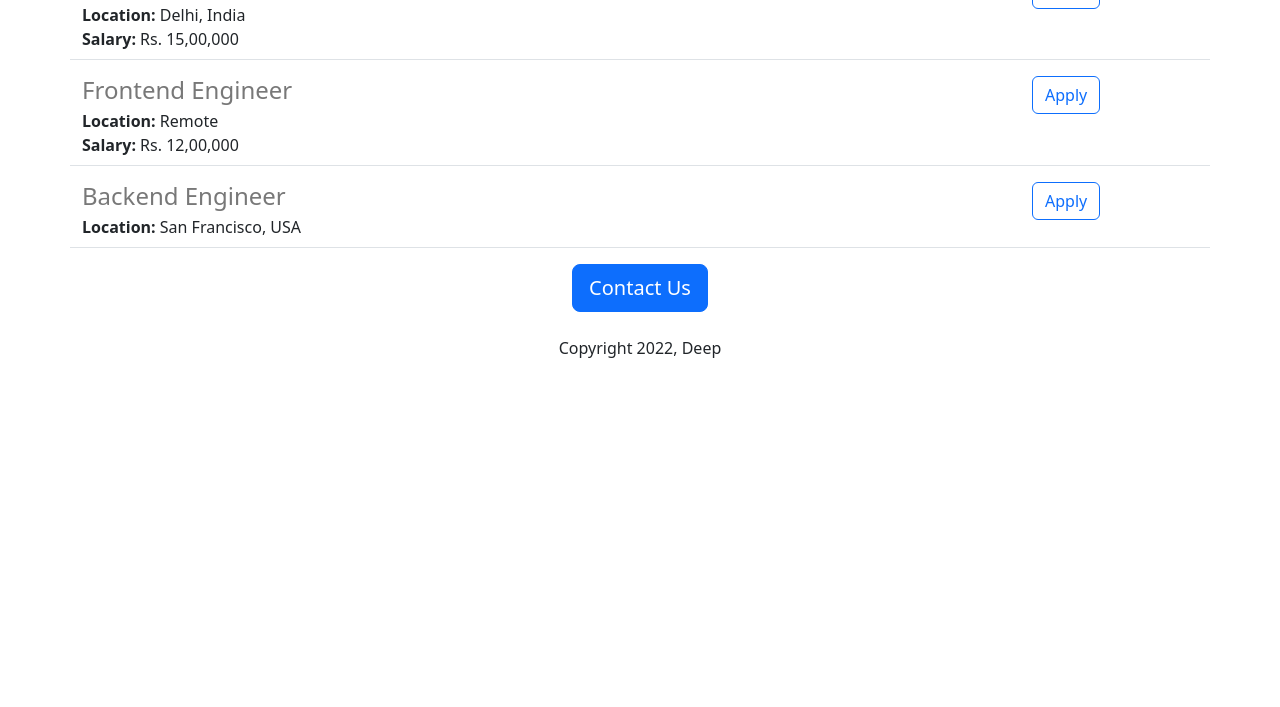
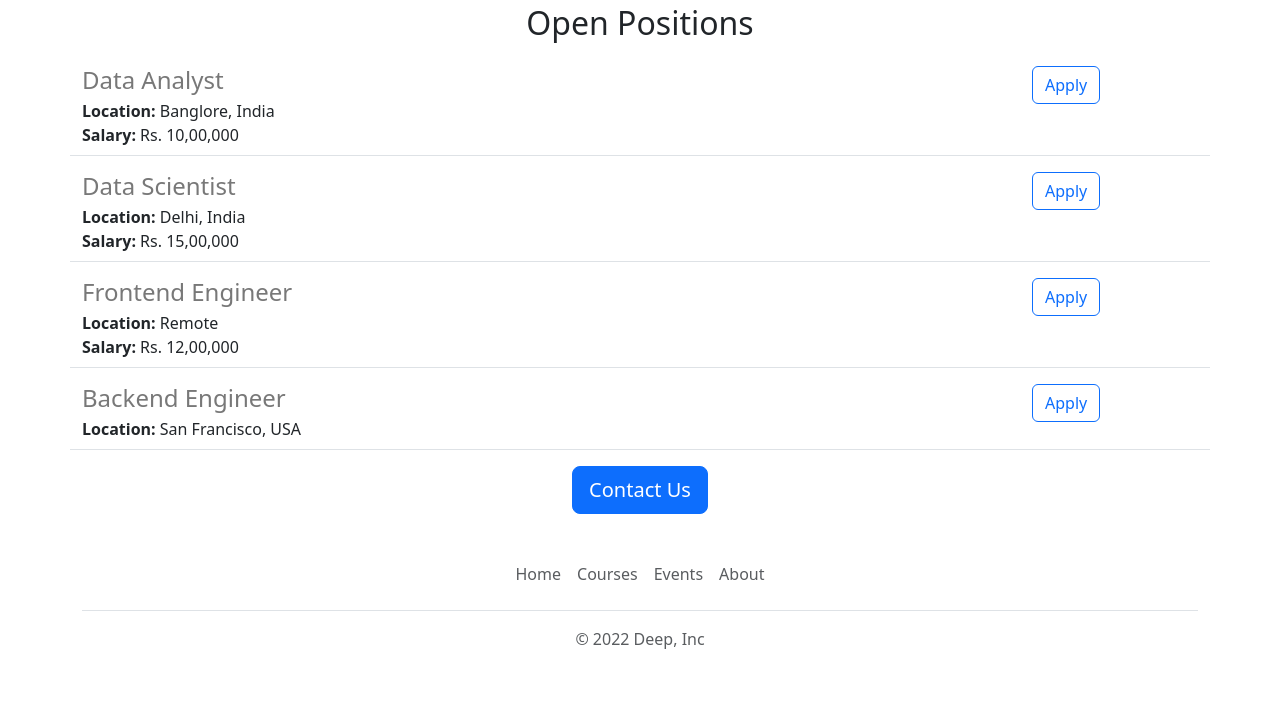
Before and after one commit to Just2Deep/jovian-careers-website, a Flask app: page / in a window 1280 px wide. Shown: the part 844-1551 px from the top of the page. Before the commit the page ends 1202 px from the top, so only its background shows below. Run offline with Flask 2, Linux system fonts and the light colour scheme.

Commit message:
functional & aesthetic improvements

```diff
--- /dev/null
+++ b/templates/footer.html
@@ -0,0 +1,11 @@
+<div class="container">
+  <footer class="py-3 my-4">
+    <ul class="nav justify-content-center border-bottom pb-3 mb-3">
+      <li class="nav-item"><a href="https://jovian.ai" target="_blank"  class="nav-link px-2 text-muted">Home</a></li>
+      <li class="nav-item"><a href="https://jovian.ai/learn" target="_blank" class="nav-link px-2 text-muted">Courses</a></li>
+      <li class="nav-item"><a href="https://jovian.ai/events" target="_blank" class="nav-link px-2 text-muted">Events</a></li>
+      <li class="nav-item"><a href="https://jovian.ai/about" target="_blank" class="nav-link px-2 text-muted">About</a></li>
+    </ul>
+    <p class="text-center text-muted">&copy; 2022 Deep, Inc</p>
+  </footer>
+</div>
--- a/templates/home.html
+++ b/templates/home.html
@@ -8,14 +8,10 @@
   <title>Jovian Careers</title>
   <style>
       h1{
-        font: size 40px;;
-        font-family: Roboto;
+        font: size 40px;
         text-align: center;
-        color: rgb(180, 180, 100)
       }
       h2{
-        font-family: Roboto;
-        color: rgb(100, 100, 100)
         text-align: center;
         font: size: 32px;
       }
@@ -30,6 +26,7 @@
         width: 100%;
         height: 360px;
         object-fit: cover;
+        margin-bottom: 16px;
       }
 
       #container{
@@ -40,27 +37,33 @@
   </style>
 </head>
 <body>
+  {% include 'nav.html' %}
+   <img class = "img-fuild" id="banner" src="./static/banner.jpg" alt="backgroung-image" height="320">
   <div class="container">
   <h1 class="text-center mt-2 mb-4">{{company_name}} Careers</h1>
 
-  <img class = "img-fuild" id="banner" src="./static/banner.jpg" alt="backgroung-image" height="320">
-
-  <h2 class="text-center mt-2 mb-4">About Jovian</h2>
-  <p class="lead">
-    Lorem ipsum dolor sit amet consectetur adipisicing elit. Totam quaerat, quas aspernatur illo, dolor aliquid autem laborum est rem accusamus ratione sint corrupti consequatur quam minus! Saepe in temporibus quam?
-    Lorem ipsum dolor sit amet consectetur adipisicing elit. Enim provident libero possimus natus cumque doloribus! Nemo dignissimos voluptate ad temporibus? Dolore soluta molestias necessitatibus fugiat temporibus? Laboriosam quae vel dolorum!
-  </p>
-
-  <h2 class="text-center mt-2 mb-4">Job Openings</h2>
+  <div class="row" style="margin-bottom:16px">
+    <div class="col-md-6">
+      <p class="lead">
+        Lorem ipsum dolor sit amet consectetur adipisicing elit. Totam quaerat, quas aspernatur illo, dolor aliquid autem laborum est rem accusamus ratione sint corrupti consequatur quam minus! Saepe in temporibus quam?
+        Lorem ipsum dolor sit amet consectetur adipisicing elit. Enim provident libero possimus natus cumque doloribus! Nemo dignissimos voluptate ad temporibus? Dolore soluta molestias necessitatibus fugiat temporibus? Laboriosam quae vel dolorum!
+      </p>
+    </div>
+    <div class="d-none d-md-block col-md-6">
+      <img src="/static/people.jpg" style="height:320px; border-radius: 4px;">
+    </div>
+  </div>
+  <h2 class="text-center mt-2 mb-4">Open Positions</h2>
     <p>
       {% for job in jobs %}
         {% include 'jobitem.html' %}
       {% endfor %}
     </p>
   <div class="text-center">
-  <button class="btn btn-primary btn-lg">Contact Us</button>
-    <p class="mt-4">Copyright 2022, Deep</p>
+  <a href="mailto:justdeep35@gmail.com?subject=Questions%20about%20Job%20Openings&body=My%20Name%3A%20%3Cyour%20name%3E%0D%0A%0D%0AMy%20Question%3A%20%3Center%20your%20question%20here%3E%0D%0A" class="btn btn-primary btn-lg">Contact Us</a>
   </div>
   </div>
+
+  {% include 'footer.html' %}
 </body>
 </html>
--- a/templates/jobitem.html
+++ b/templates/jobitem.html
@@ -12,6 +12,6 @@
     {% endif %}
   </div>
   <div class="col-2">
-    <button  type="button" class="btn btn-outline-primary">Apply</button>
+    <a href="mailto:justdeep35@gmail.com?subject=Application%20for%20{{job['title']}}&body=My%20Name%3A%20%3Cyour%20name%3E%0D%0A%0D%0AMy%20Resume%20Link%3A%20%3Cresume%20link%3E%0D%0A%0D%0AMy%20LinkedIn%20Link%3A%20%3Clinkedin%20link%3E%0D%0A" type="button" class="btn btn-outline-primary">Apply</a>
   </div>
 </div>
--- /dev/null
+++ b/templates/nav.html
@@ -0,0 +1,9 @@
+<nav class="navbar fixed-top shadow-sm bg-white">
+  <div class="container-fluid">
+    <a class="navbar-brand" href="#">
+      <img src="/static/logo.svg" alt="Logo" width="30" height="24" class="d-inline-block align-text-top">
+      Jovian
+    </a>
+  </div>
+</nav>
+<div style="height: 56px"></div>
```
Also changed, not shown: static/logo.svg (added), 1 other file.
